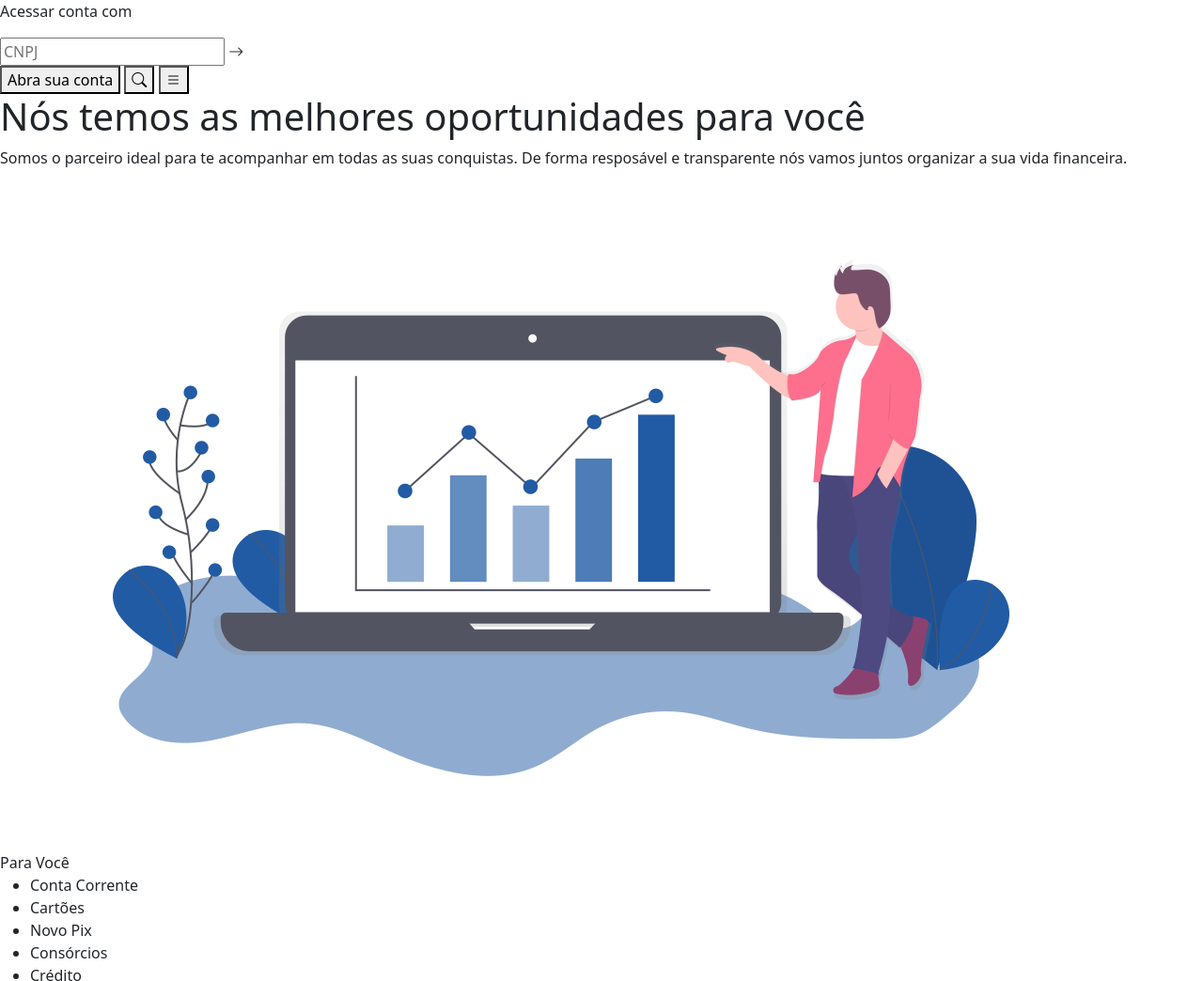
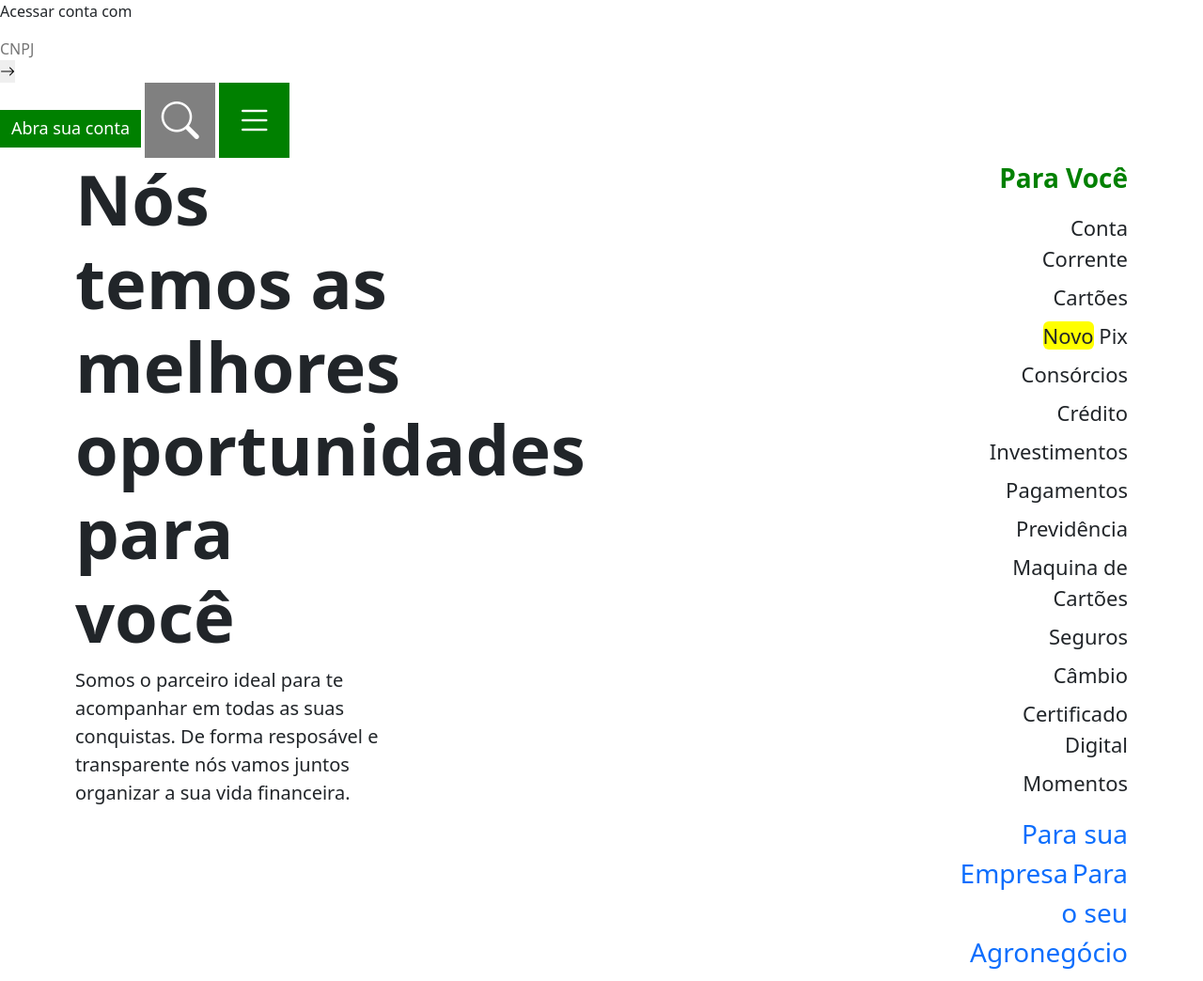
Before and after one commit to Hiroyoki-Nakamura/teste-sicred, a plain HTML site: page index.html in a window 1280 px wide. Shown: the top 1044 px of the page at 94% size. Drawn offline with nearby package versions, Linux system fonts and the light colour scheme.

Commit message:
align components

```diff
--- a/index.html
+++ b/index.html
@@ -8,8 +8,8 @@
 
     <link rel="stylesheet" href="style.css" />
     <link
+      rel="stylesheet"
       href="https://cdn.jsdelivr.net/npm/bootstrap@5.2.0/dist/css/bootstrap.min.css"
-      rel="stylesheet"
       integrity="sha384-gH2yIJqKdNHPEq0n4Mqa/HGKIhSkIHeL5AyhkYV8i59U5AR6csBvApHHNl/vI1Bx"
       crossorigin="anonymous"
     />
@@ -24,26 +24,32 @@
       <div class="content">
         <div class="access">
           <p>Acessar conta com</p>
+          <form action="">
           <input type="text" placeholder="CNPJ" />
-          <span><i class="bi bi-arrow-right"></i></span>
+          </form>
+          <button type="submit"><i class="bi bi-arrow-right"></i></button>
         </div>
         <button class="primary">Abra sua conta</button>
         <button class="search"><i class="bi bi-search"></i></button>
-        <button><i class="bi bi-list"></i></button>
+        <button class="troggle"><i class="bi bi-list"></i></button>
       </div>
     </header>
-    <section>
-      <div>
-        <h1>Nós temos as melhores oportunidades para você</h1>
-        <p>Somos o parceiro ideal para te acompanhar em todas as suas conquistas. De forma resposável e transparente nós vamos juntos organizar a sua vida financeira.</p>
+    <section class="section">
+      <div class="description">
+        <h1 class="title">Nós temos as melhores oportunidades para você</h1>
+        <p class="text">
+          Somos o parceiro ideal para te acompanhar em todas as suas conquistas.
+          De forma resposável e transparente nós vamos juntos organizar a sua
+          vida financeira.
+        </p>
       </div>
-      <div><img src="images/financas.png" alt="" /></div>
-      <div>
-        <span>Para Você</span>
+      <div class="carrosel"></div>
+      <div class="list">
+        <p class="subtitle">Para Você</p>
         <ul>
           <li>Conta Corrente</li>
           <li>Cartões</li>
-          <li><span>Novo</span> Pix</li>
+          <li><span class="new">Novo</span> Pix</li>
           <li>Consórcios</li>
           <li>Crédito</li>
           <li>Investimentos</li>
@@ -55,8 +61,10 @@
           <li>Certificado Digital</li>
           <li>Momentos</li>
         </ul>
+        <div class="link">
         <a href="#">Para sua Empresa</a>
         <a href="#">Para o seu Agronegócio</a>
+      </div>
       </div>
     </section>
 
--- a/style.css
+++ b/style.css
@@ -0,0 +1,100 @@
+*,
+*::before,
+*::after {
+  margin: 0;
+  padding: 0;
+  box-sizing: border-box;
+  -webkit-box-sizing: border-box;
+}
+body {
+  font-family: "Courier New", Courier, monospace;
+  font-size: inherit;
+}
+
+input,
+select,
+button {
+  border: none;
+  font-family: "Courier New", Courier, monospace;
+}
+h1,
+h2,
+h3 {
+  margin: 0;
+  padding: 0;
+}
+ol,
+ul {
+  list-style: none;
+}
+.link a{
+  font-size: 28px;
+  text-decoration: none;
+  /* color: inherit; */
+}
+.link a:hover {
+  color: red;
+}
+
+.content {
+  width: auto;
+  align-items: center;
+}
+.primary {
+  width: 150px;
+  height: 40px;
+  background-color: green;
+  color: #fff;
+  font-size: large;
+}
+.search {
+  width: 75px;
+  height: 80px;
+  background-color: gray;
+  color: #fff;
+  font-size: 40px;
+}
+.troggle {
+  width: 75px;
+  height: 80px;
+  background-color: green;
+  color: #fff;
+  font-size: 40px;
+}
+.section{
+    margin: 0 80px;
+    display: flex;
+
+}
+.description{
+    width: 30%;
+    text-align: left;
+}
+.title{
+    font-size: 74px;
+    font-weight: bold;
+}
+.text{
+    font-size: 20px;
+}
+.list{
+    width: 20%;
+    text-align: right;
+}
+.list ul li{
+    font-size: 22px;
+    margin-bottom: 8px;
+}
+.carrosel{
+    width: 70%;
+}
+.subtitle{
+    font-size: 28px;
+    color: green;
+    font-weight: bold;
+}
+.new{
+    width: 70px;
+    border-radius: 6px;
+    background-color: yellow;
+}
```
